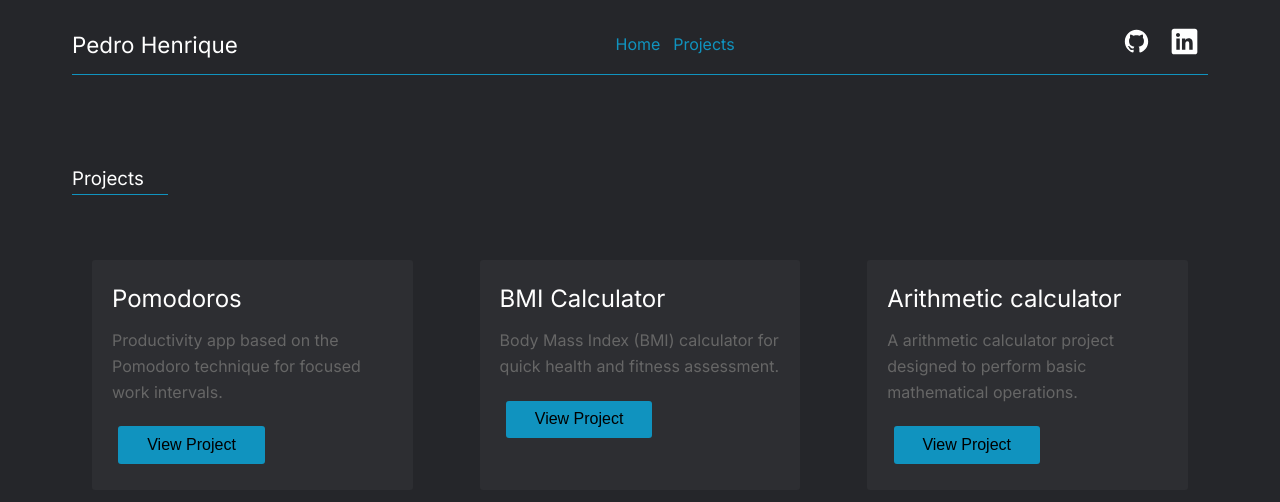
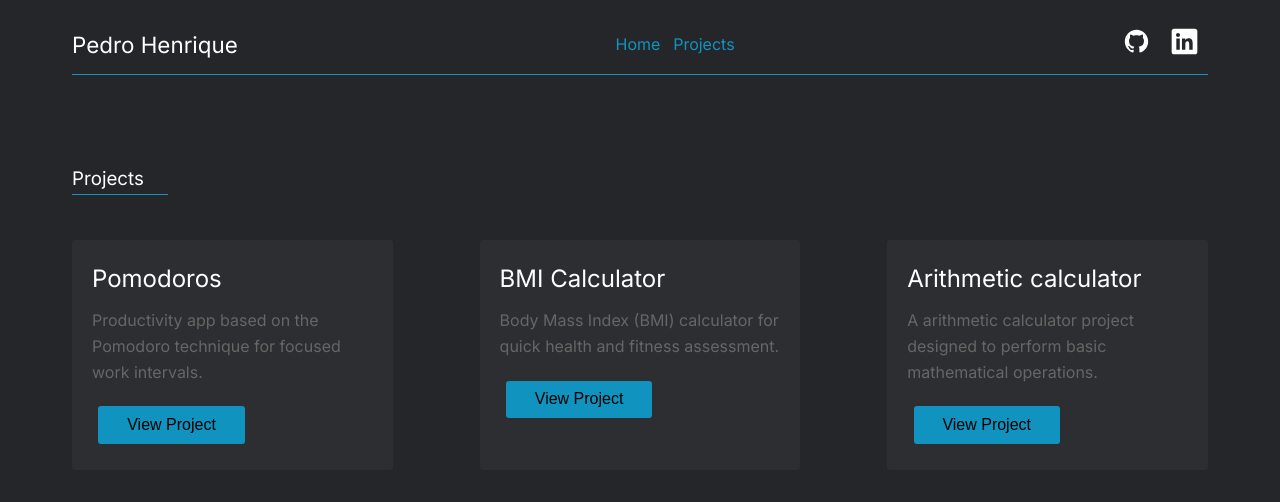
Before and after one commit to pedrohenrique11/portifolio, a Vue app: page /projects in a window 1280 px wide. Shown: the top 502 px of the page. Built offline with nearby package versions, Linux system fonts and the light colour scheme.

Commit message:
refactor: Project card style

```diff
--- a/src/components/MyProjects.vue
+++ b/src/components/MyProjects.vue
@@ -34,7 +34,7 @@ export default {
 
 .card {
   flex: 0 1 calc(30% - 20px);
-  margin: 20px;
+  margin-bottom: 1rem;
 }
 
 @media (max-width: 1100px) {
```
